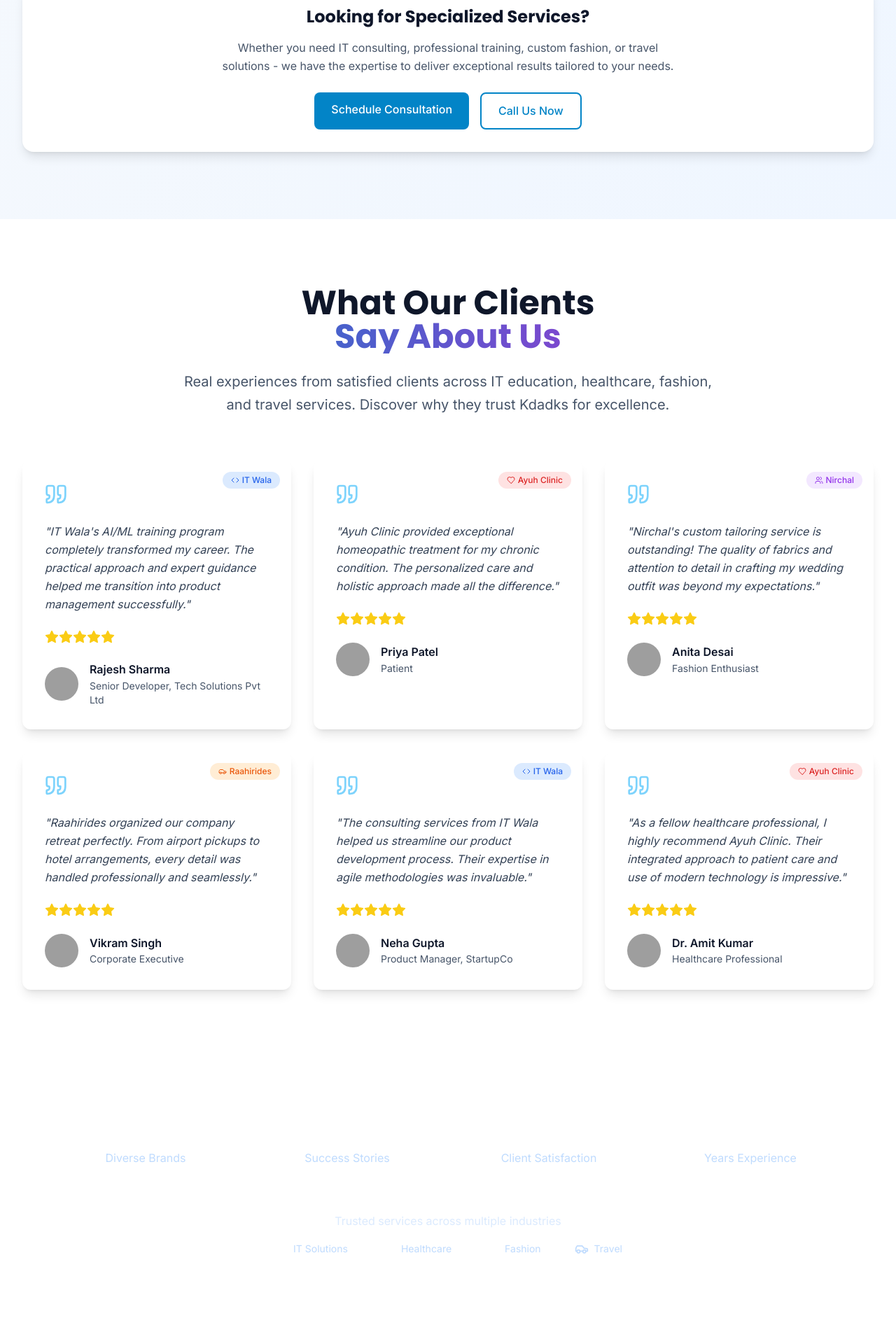
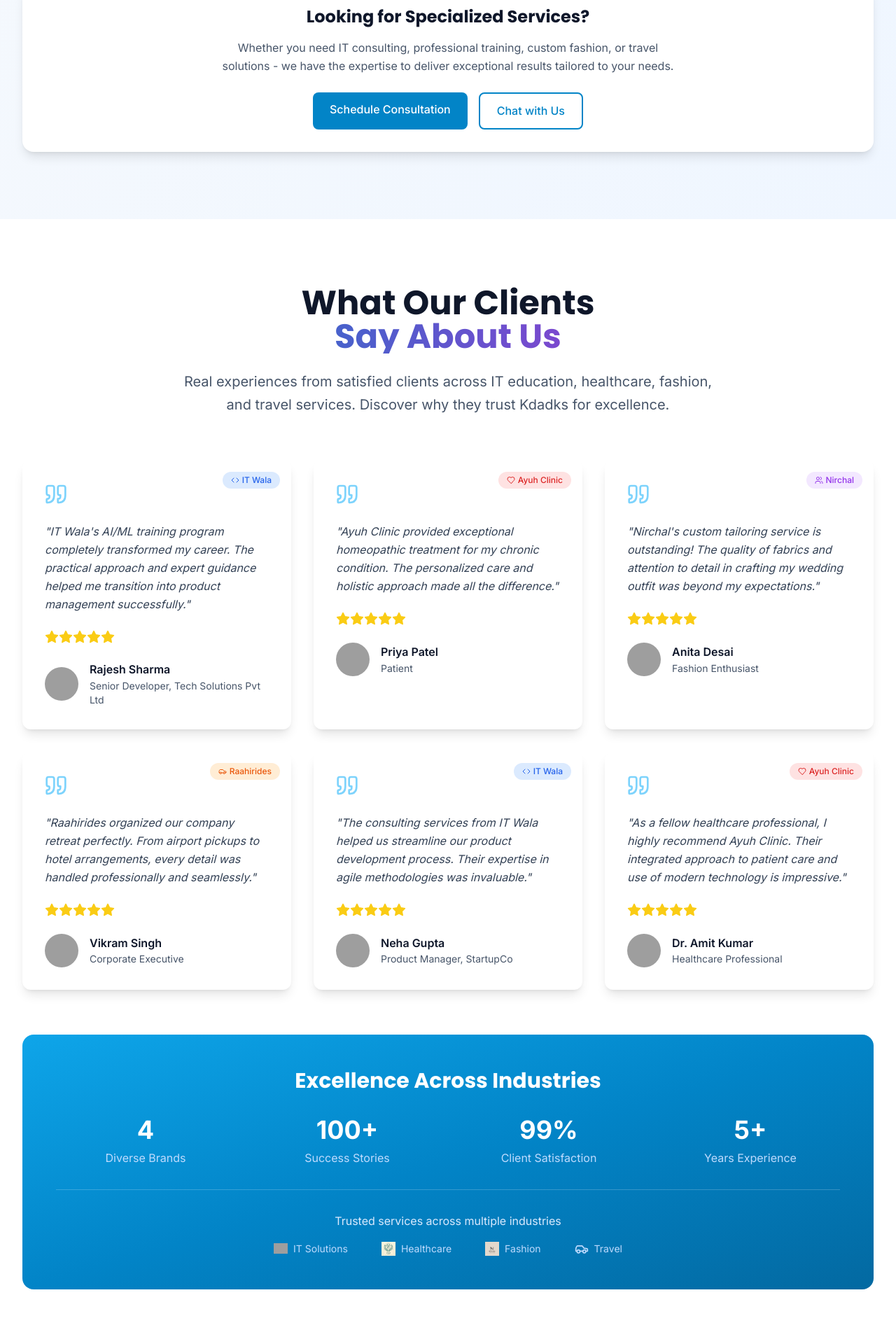
Before and after one commit to kdadks/kdadks, a React (Vite) app: page / in a window 1280 px wide. Shown: the part 7360-9280 px from the top of the page at 70% size. Built offline with nearby package versions, Linux system fonts and the light colour scheme; grey boxes are pictures that could not be loaded.

Commit message:
whatsapp chat integration

```diff
--- a/src/components/Services.tsx
+++ b/src/components/Services.tsx
@@ -235,8 +235,13 @@ const Services = () => {
             <a href="#contact" className="btn-primary">
               Schedule Consultation
             </a>
-            <a href="tel:+1234567890" className="btn-outline">
-              Call Us Now
+            <a
+              href="https://wa.me/917982303199?text=Hi%2C%20I%20would%20like%20to%20know%20more%20about%20your%20services."
+              target="_blank"
+              rel="noopener noreferrer"
+              className="btn-outline"
+            >
+              Chat with Us
             </a>
           </div>
         </div>
--- a/src/components/Testimonials.tsx
+++ b/src/components/Testimonials.tsx
@@ -168,7 +168,7 @@ const Testimonials = () => {
                 <img
                   src="/IT - WALA_logo (1).png"
                   alt="IT Wala logo"
-                  className="w-5 h-5 object-contain brightness-0 invert opacity-70"
+                  className="w-5 h-5 object-contain"
                 />
                 <span className="text-sm">IT Solutions</span>
               </div>
@@ -176,7 +176,7 @@ const Testimonials = () => {
                 <img
                   src="/AYUH_Logo_2.png"
                   alt="Ayuh Clinic logo"
-                  className="w-5 h-5 object-contain brightness-0 invert opacity-70"
+                  className="w-5 h-5 object-contain"
                 />
                 <span className="text-sm">Healthcare</span>
               </div>
@@ -184,7 +184,7 @@ const Testimonials = () => {
                 <img
                   src="/Nirchal_Logo.png"
                   alt="Nirchal logo"
-                  className="w-5 h-5 object-contain brightness-0 invert opacity-70"
+                  className="w-5 h-5 object-contain"
                 />
                 <span className="text-sm">Fashion</span>
               </div>
--- a/src/index.css
+++ b/src/index.css
@@ -47,6 +47,10 @@
 @layer utilities {
   .text-gradient {
     @apply bg-gradient-to-r from-primary-600 to-accent-600 bg-clip-text text-transparent;
+  }
+
+  .bg-gradient-primary {
+    @apply bg-gradient-to-br from-primary-500 via-primary-600 to-primary-700;
   }
 
   .bg-gradient-secondary {
```
